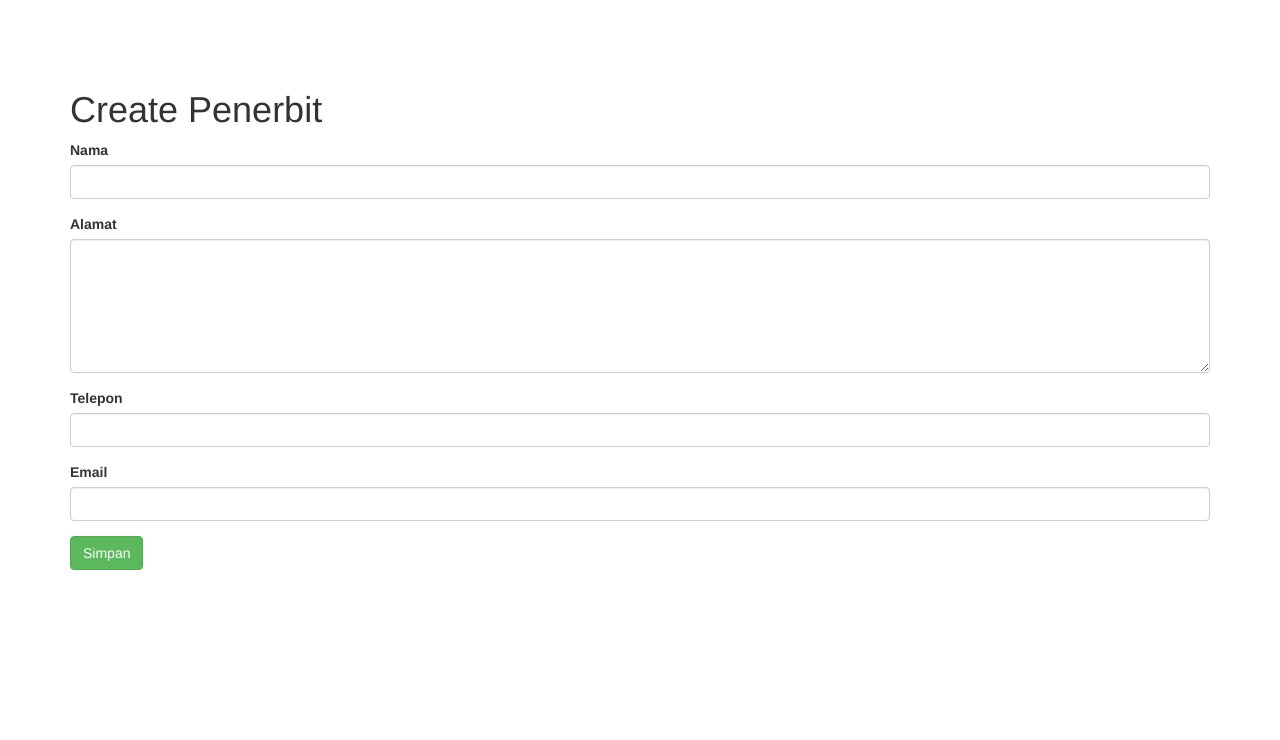
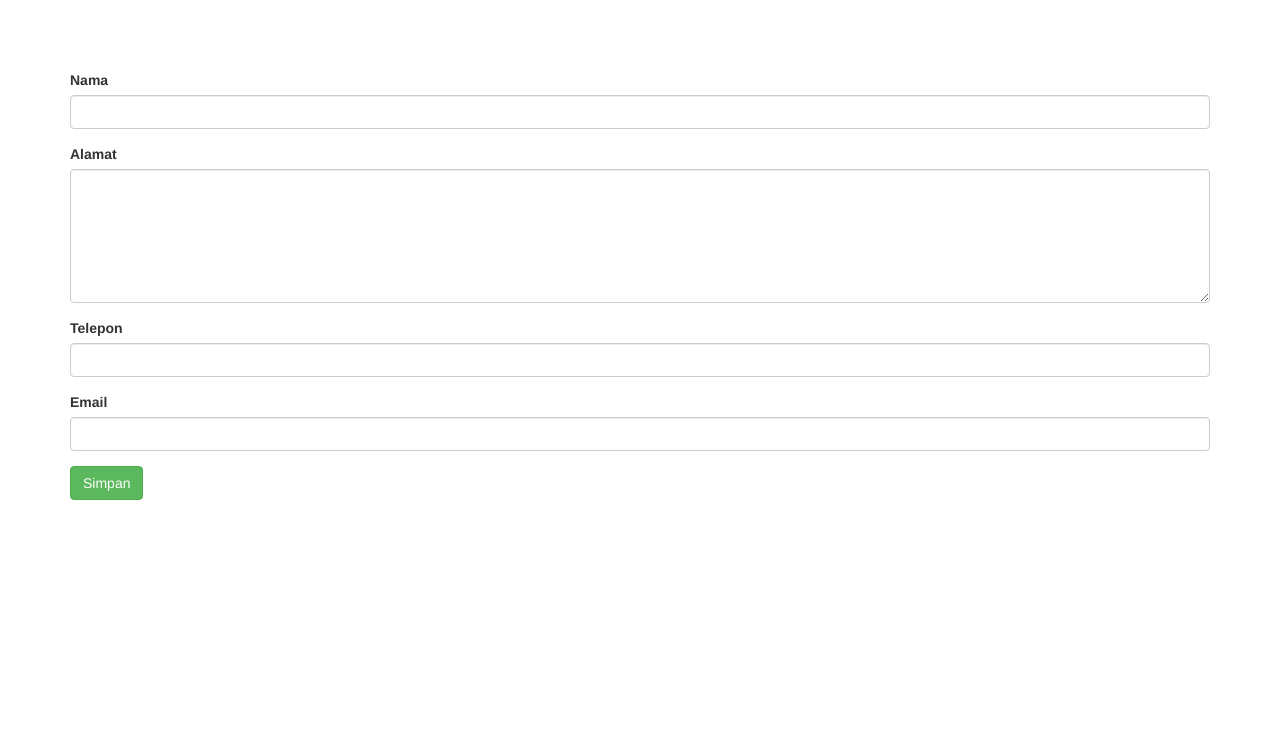
Before and after one commit to firstiaulyaa/perpus-aulyaa, a Yii app: template views/penerbit/create.php in a window 1280 px wide. Shown: the top 740 px of the page. Run offline with PHP 8.4 and a stand-in for Yii, Linux system fonts and the light colour scheme; the template is opened without the code that fills it: most values are stand-ins (such as "Sample title", 1, 10 or a date in 2020); form fields are guessed from the names that the template uses; data that the repository does not hold is empty; some libraries are stand-ins or nearby versions.

Commit message:
Tampilan create pada Penerbit

```diff
--- a/views/penerbit/create.php
+++ b/views/penerbit/create.php
@@ -6,16 +6,19 @@ use yii\helpers\Html;
 /* @var $this yii\web\View */
 /* @var $model app\models\Penerbit */
 
-$this->title = 'Create Penerbit';
-$this->params['breadcrumbs'][] = ['label' => 'Penerbits', 'url' => ['index']];
+$this->title = 'Tambah Data Penerbit';
+$this->params['breadcrumbs'][] = ['label' => 'Penerbit', 'url' => ['index']];
 $this->params['breadcrumbs'][] = $this->title;
 ?>
 <div class="penerbit-create">
+<div class="box box-primary">
+<div class="box-body">
 
-    <h1><?= Html::encode($this->title) ?></h1>
 
     <?= $this->render('_form', [
         'model' => $model,
     ]) ?>
 
 </div>
+</div>
+</div>
```
